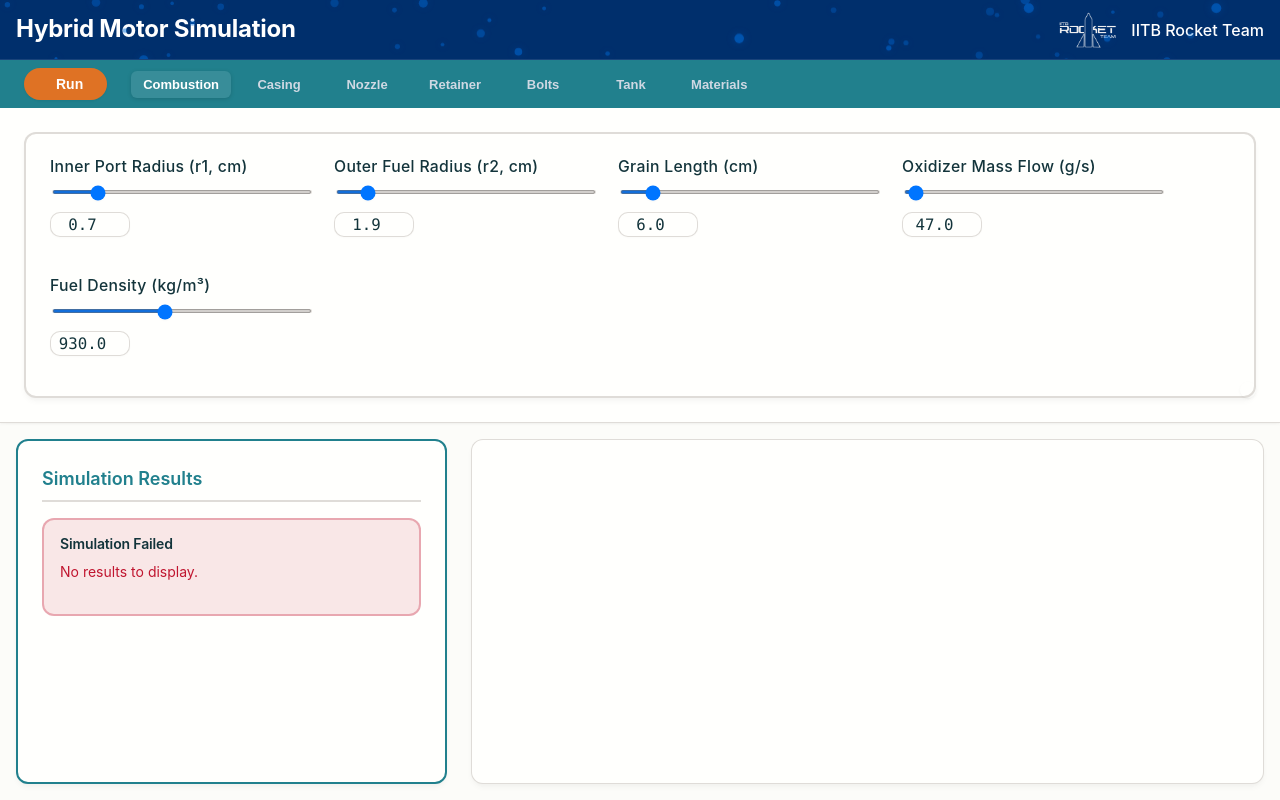
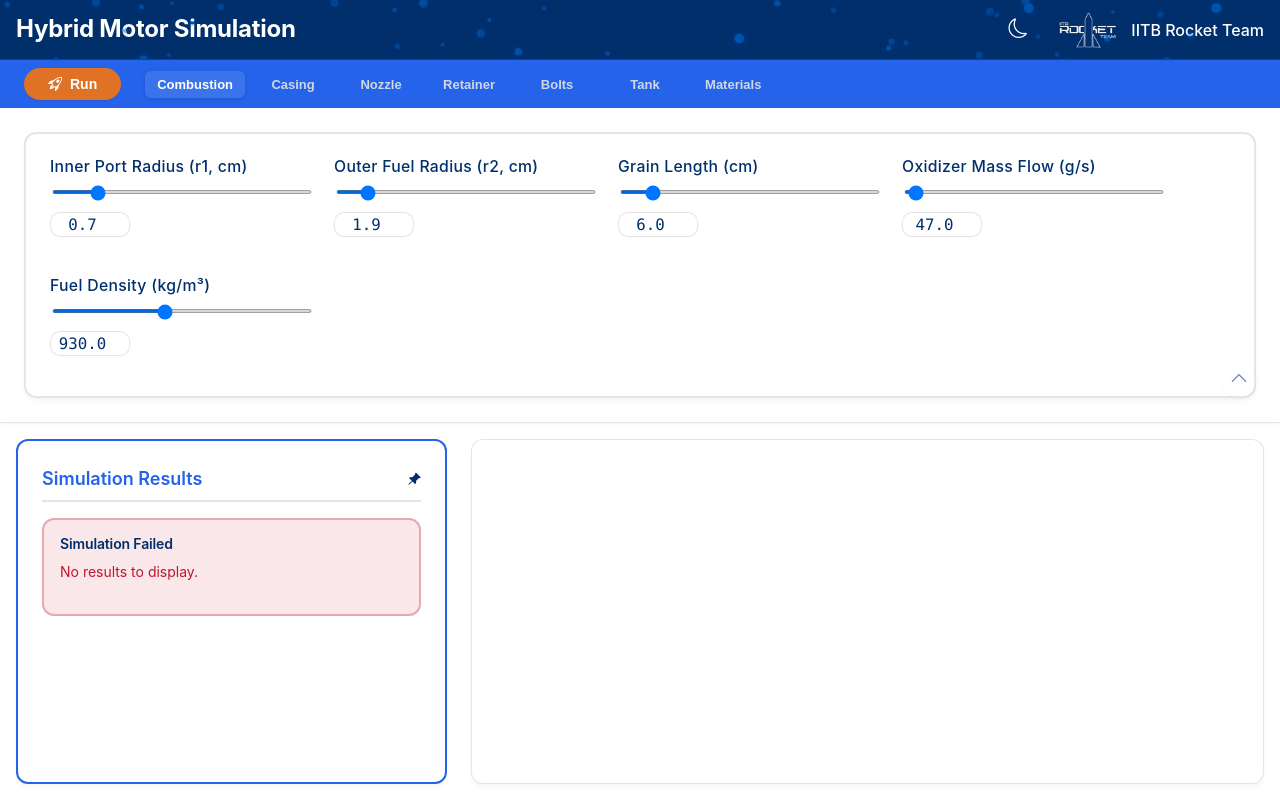
Before and after one commit to scp15156402/Hybrid-Rocket-Code-IITB-Rocket-Team, a Flask app: page /hybrid_simulations/ in a window 1280 px wide. Run offline with Flask 2, Linux system fonts and the light colour scheme; some web fonts are replaced.

Commit message:
Fixed Issues with the front-end of base.html. Ready to merge to master

```diff
--- a/templates/simulations/base.html
+++ b/templates/simulations/base.html
@@ -3,10 +3,15 @@
 <head>
   <meta charset="UTF-8">
   <title>{% block title %}Rocket Simulation{% endblock %}</title>
-<link rel="stylesheet" href="{{ url_for('static', filename='simulations/css/sim_styles.css') }}">
-<link rel="stylesheet" href="{{ url_for('static', filename='simulations/css/sim_dark-styles.css') }}">
 
+  <!-- Bootstrap Icons -->
+  <link href="https://cdn.jsdelivr.net/npm/bootstrap-icons@1.10.5/font/bootstrap-icons.css" rel="stylesheet">
+
+  <!-- Light / Dark Stylesheets -->
+  <link id="light-style" rel="stylesheet" href="{{ url_for('static', filename='simulations/css/sim_styles.css') }}">
+  <link id="dark-style" rel="stylesheet" href="{{ url_for('static', filename='simulations/css/sim_dark-styles.css') }}" disabled>
 </head>
+
 <body>
   <div class="app">
     {% include 'simulations/partials/header.html' %}
```
Also changed, not shown: static/plots/gox_plot.png, static/plots/isp_plot.png, static/plots/motor_assembly.png, static/plots/of_plot.png, static/plots/performance_subplots.png, static/plots/radius_plot.png, static/plots/thrust_plot.png.
